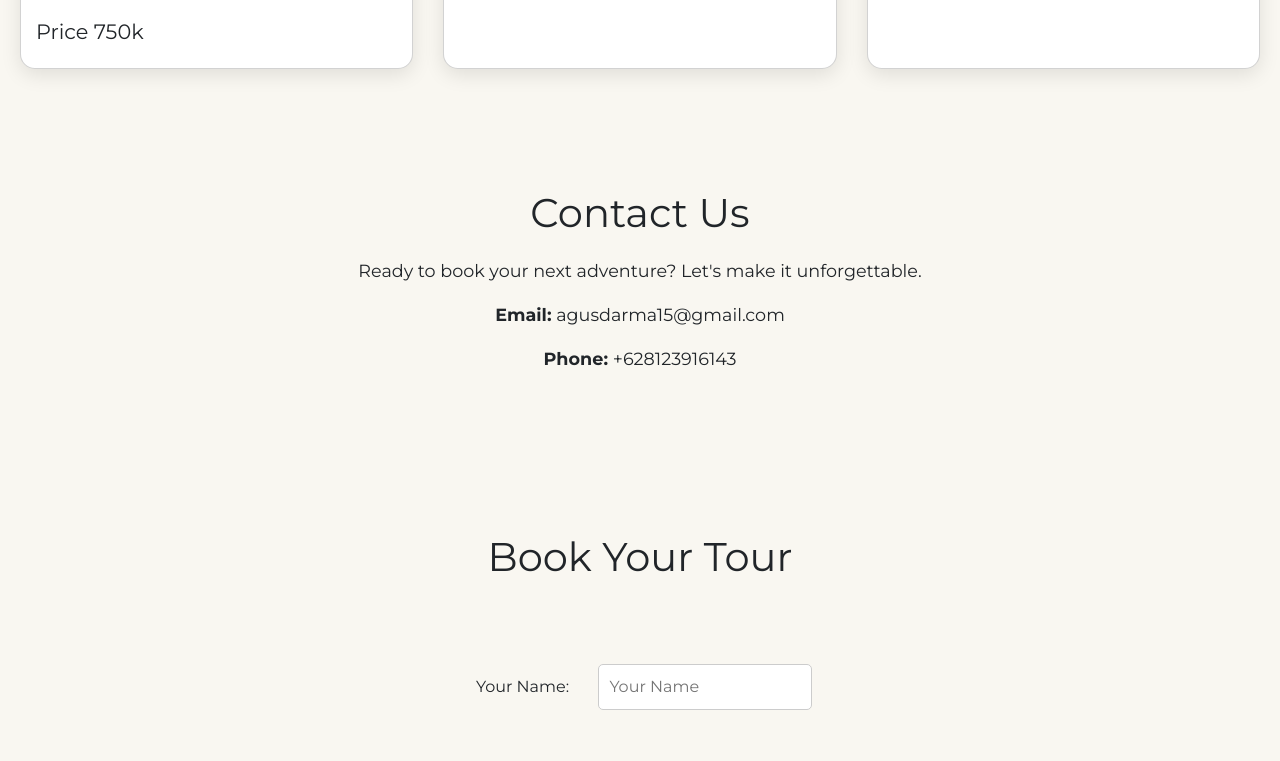
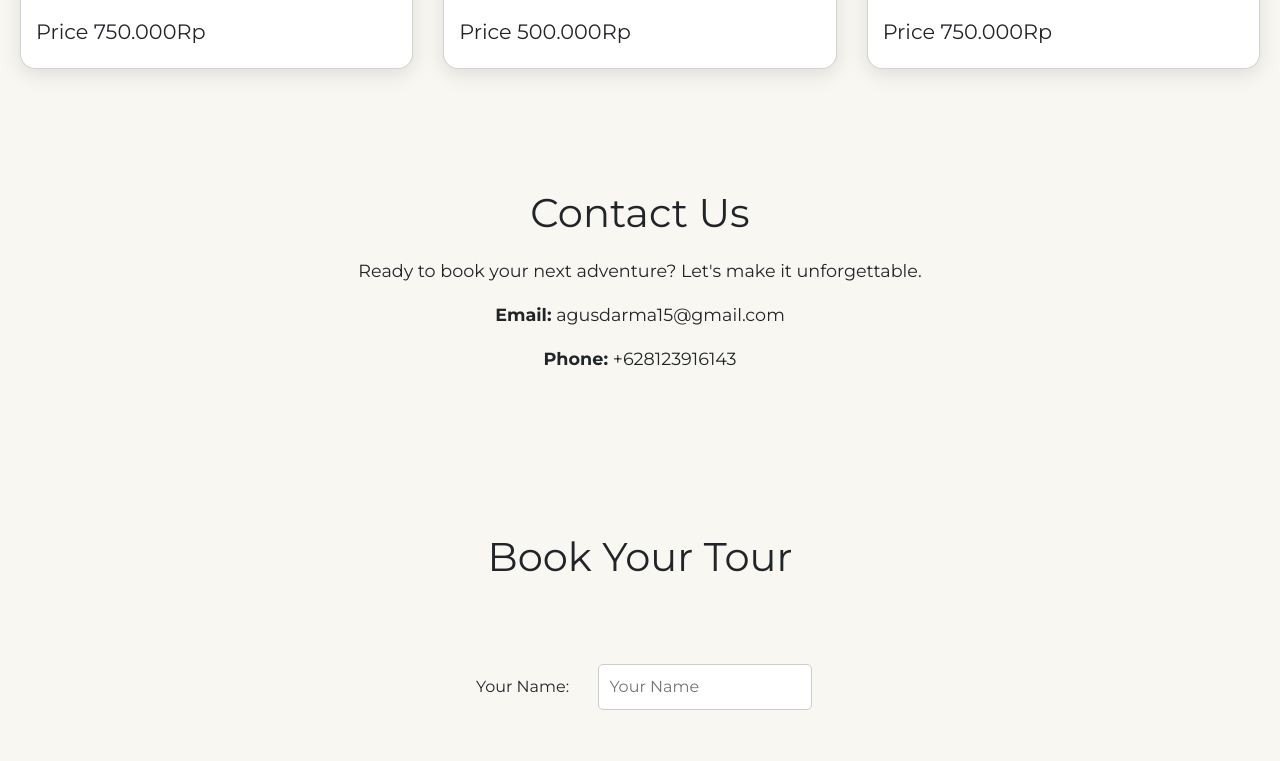
Before and after one commit to Krishnasavage/tour-service, a plain HTML site: page index.html in a window 1280 px wide. Shown: the part 1033-1794 px from the top of the page. Drawn offline with nearby package versions, Linux system fonts and the light colour scheme.

Commit message:
Update index.html

```diff
--- a/index.html
+++ b/index.html
@@ -199,15 +199,17 @@
       <div class="card">
         <img src="ubud.jpeg" alt="Ubud Adventure">
         <h3 data-en="Full Day Tour" data-id="Perjalanan Seharian Penuh!">Full Day Tour</h3>
-        <h3 data-en="Price 750.000RP" data-id="Harga 750K">Price 750k</h3>
+        <h3 data-en="Price 750.000RP" data-id="Harga 750K">Price 750.000Rp</h3>
       </div>
       <div class="card">
         <img src="beach.jpeg" alt="Beach Tour">
         <h3 data-en="Half Day Tour" data-id="Perjalan Setengah Hari!">Half Day Tour</h3>
+        <h3 data-en="Price 500.000Rp" data-id="Harga 500K">Price 500.000Rp</h3>
       </div>
       <div class="card">
         <img src="https://images.unsplash.com/photo-1560743641-3914f2c45636?auto=format&fit=crop&w=800&q=60" alt="Hidden Bali">
         <h3 data-en="Charters Tours" data-id="Penjeljahan Sesuai Minat">Charter Tours</h3>
+        <h3 data-en="Price 750.000RP" data-id="Harga 750K">Price 750.000Rp</h3>
       </div>
     </div>
   </section>
```
